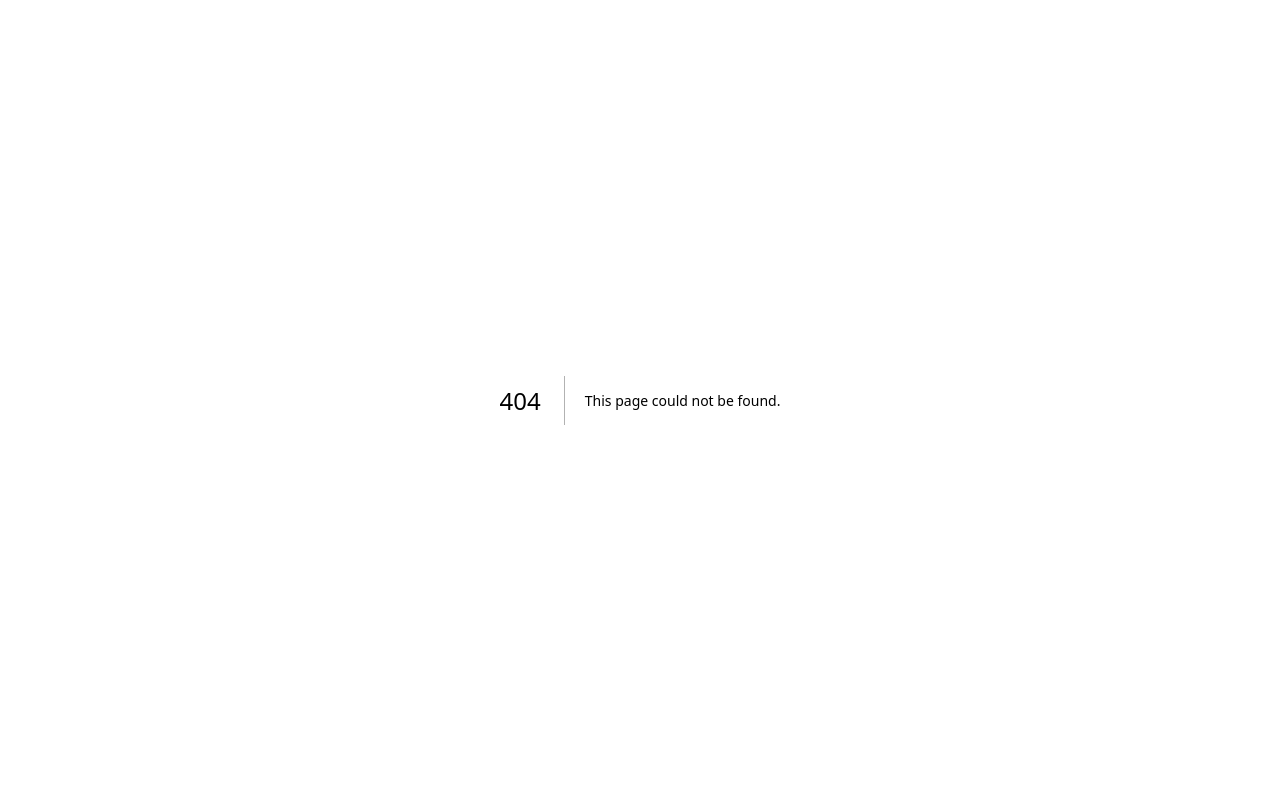
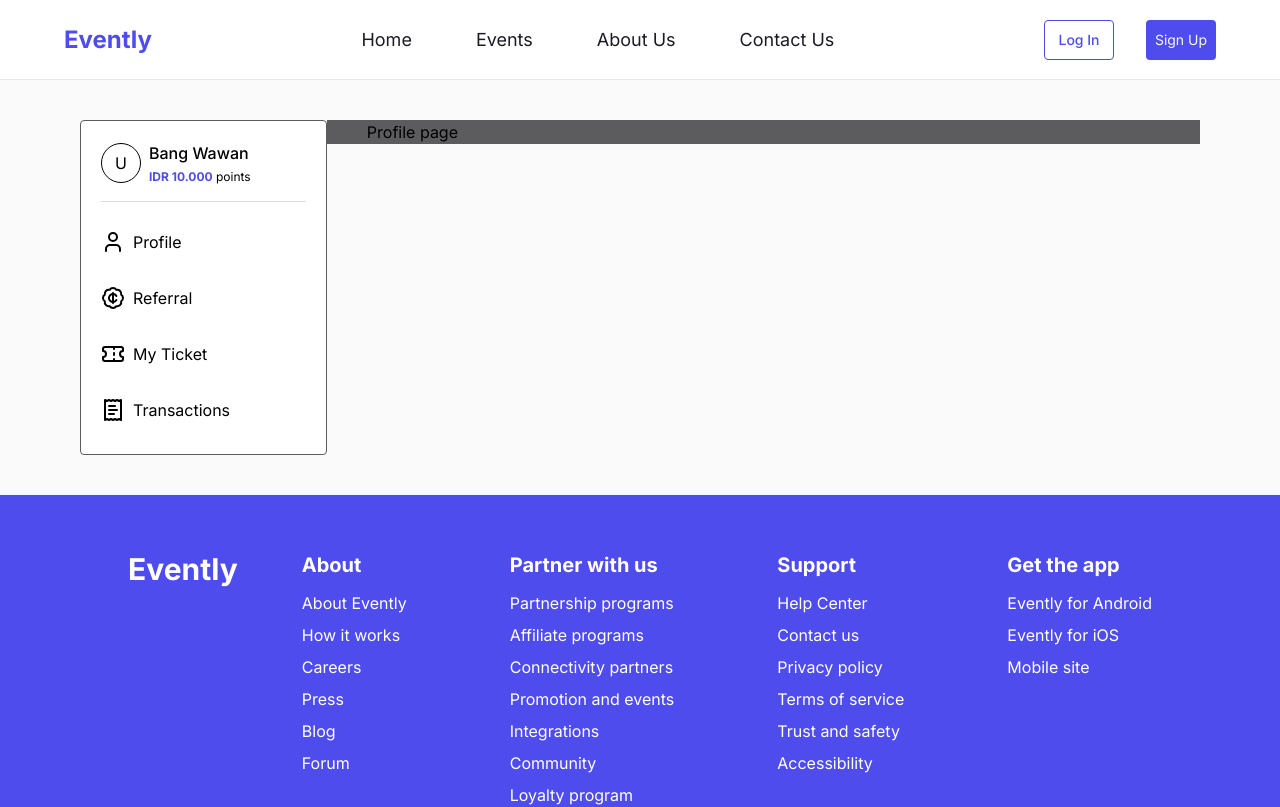
Before and after one commit to rizaldyip10/evently-fe, a Next.js app: page /profile in a window 1280 px wide. Before the commit this address had no page. Shown: the top 807 px of the page. Built offline with nearby package versions, Linux system fonts and the light colour scheme.

Commit message:
feat(profile sidebar): adding desktop design profile sidebar

```diff
--- /dev/null
+++ b/app/(user)/profile/layout.tsx
@@ -0,0 +1,17 @@
+import ProfileSidebar from '@/components/pages/profile/profile-sidebar'
+import React from 'react'
+
+const ProfileLayout = ({ children }: { children: React.ReactNode }) => {
+    return (
+        <div className='w-full flex items-start justify-center lg:px-20 relative my-10'>
+            <div className='w-80 h-full flex flex-col items-center justify-center bg-primary-white'>
+                <ProfileSidebar />
+            </div>
+            <div className='w-full bg-light pl-10'>
+                {children}
+            </div>
+        </div>
+    )
+}
+
+export default ProfileLayout
--- /dev/null
+++ b/app/(user)/profile/page.tsx
@@ -0,0 +1,11 @@
+import React from 'react'
+
+const ProfilePage = () => {
+  return (
+    <div>
+        Profile page
+    </div>
+  )
+}
+
+export default ProfilePage
--- /dev/null
+++ b/components/pages/profile/profile-sidebar-item.tsx
@@ -0,0 +1,21 @@
+import { cn } from '@/lib/utils'
+import { LucideIcon } from 'lucide-react'
+import Link from 'next/link'
+import React from 'react'
+
+interface ProfileSideBarItemProps {
+    label: string
+    href: string
+    icon: LucideIcon
+}
+
+const ProfileSideBarItem: React.FC<ProfileSideBarItemProps> = ({ label, href, icon: Icon }) => {
+    return (
+        <Link href={href} className={cn('w-full flex items-center gap-2 py-3 hover:font-bold')}>
+            <Icon />
+            <h1>{ label }</h1>
+        </Link>
+    )
+}
+
+export default ProfileSideBarItem
--- /dev/null
+++ b/components/pages/profile/profile-sidebar-routes.tsx
@@ -0,0 +1,29 @@
+import React from 'react'
+import ProfileSideBarItem from './profile-sidebar-item'
+import { BadgeCent, ReceiptText, Ticket, User } from 'lucide-react'
+
+const routes = [
+    { label: 'Profile', href: '/profile', icon: User },
+    { label: 'Referral', href: '/profile/referral', icon: BadgeCent },
+    { label: 'My Ticket', href: '/profile/ticket', icon: Ticket },
+    { label: 'Transactions', href: '/profile/transactions', icon: ReceiptText }
+]
+
+const ProfileSidebarRoutes = () => {
+  return (
+    <div className='w-full flex flex-col gap-2'>
+        {
+            routes.map((item, index) => (
+                <ProfileSideBarItem
+                    key={index}
+                    href={item.href}
+                    label={item.label}
+                    icon={item.icon}
+                />
+            ))
+        }
+    </div>
+  )
+}
+
+export default ProfileSidebarRoutes
--- /dev/null
+++ b/components/pages/profile/profile-sidebar.tsx
@@ -0,0 +1,27 @@
+import { Separator } from '@/components/ui/separator'
+import React from 'react'
+import ProfileSidebarRoutes from './profile-sidebar-routes'
+
+const ProfileSidebar = () => {
+    return (
+        <div className='w-full flex flex-col p-5 border border-light rounded-[4px] gap-4'>
+            <div className='w-full flex items-center gap-2'>
+                <div className='w-10 h-10 border rounded-full flex justify-center items-center'>
+                    U
+                </div>
+                <div className='flex flex-col gap-1'>
+                    <h1 className='text-base font-medium'>Bang Wawan</h1>
+                    <p className='text-xs'>
+                        <span className='text-primary-default font-bold'>IDR 10.000</span> points
+                    </p>
+                </div>
+            </div>
+            <Separator className='bg-second-lightest' />
+            <div>
+                <ProfileSidebarRoutes />
+            </div>
+        </div>
+    )
+}
+
+export default ProfileSidebar
```
